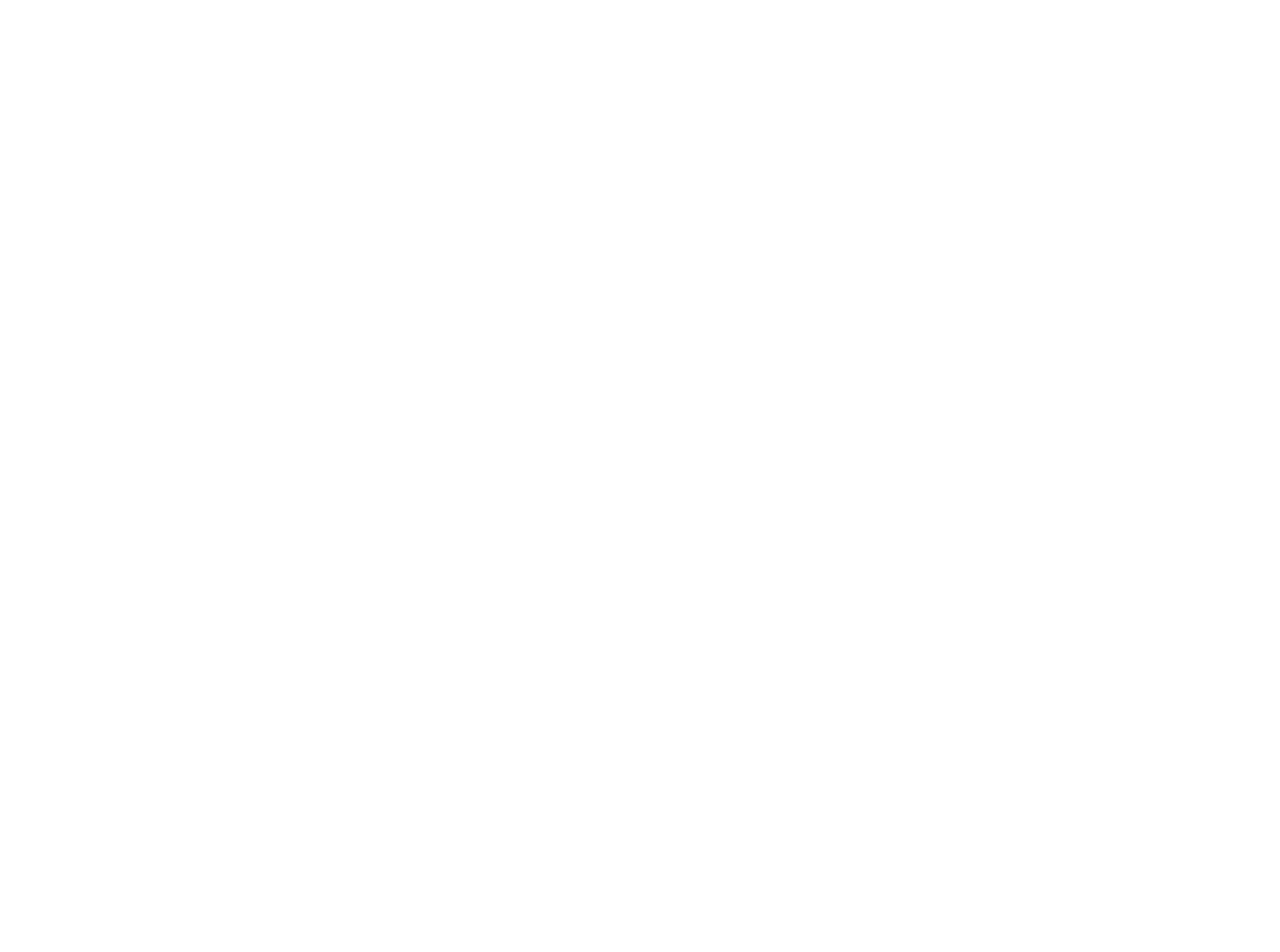
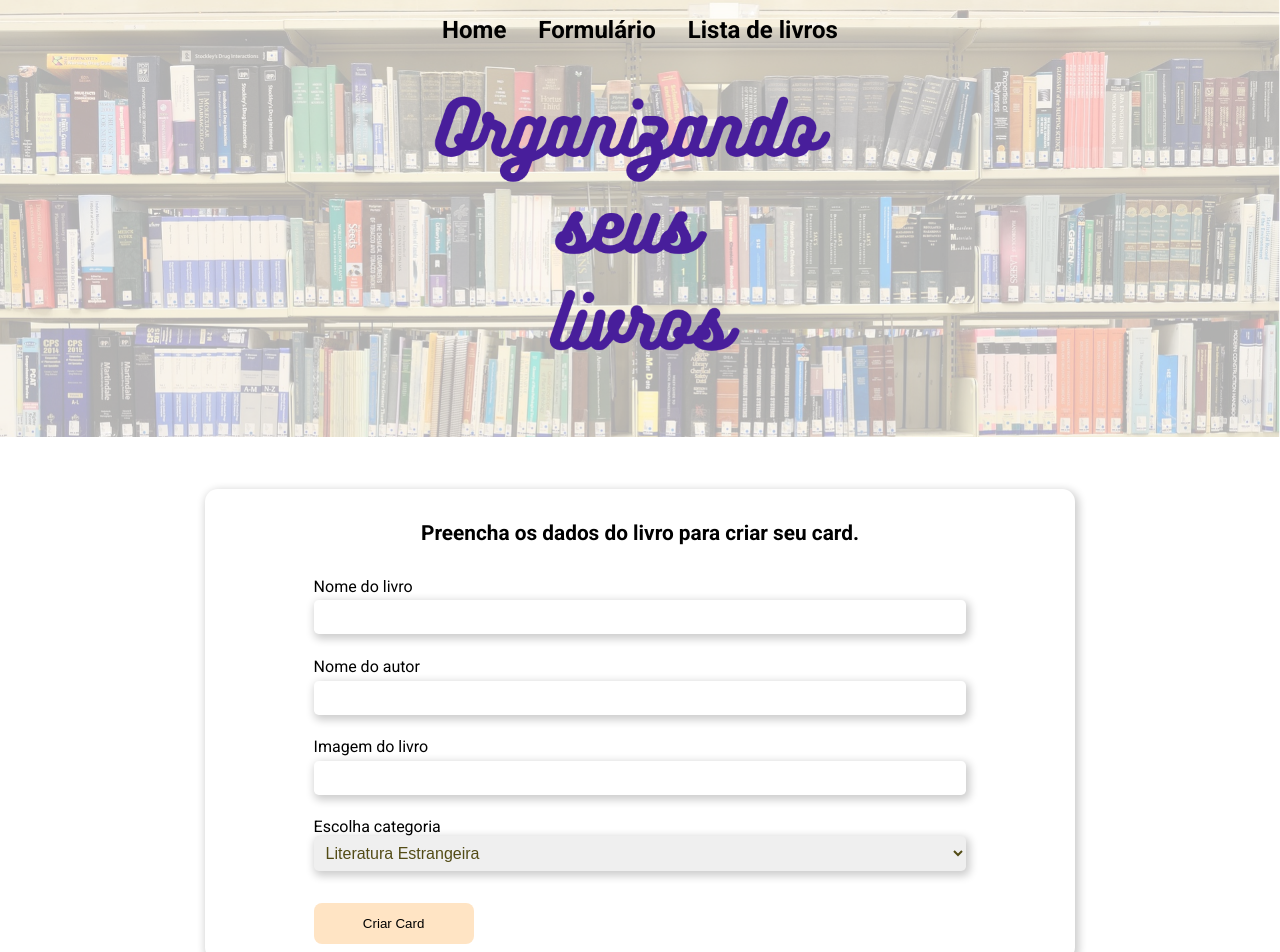
Before and after one commit to tiagobsb84/projeto_organizando_livros, a JavaScript app: page / in a window 1280 px wide. Shown: the top 952 px of the page. Before the commit the page ends 800 px from the top, so only its background shows below. Built offline with nearby package versions, Linux system fonts and the light colour scheme; the HTML template or start-up script is replaced by a standard one.

Commit message:
html e css do formulario finalizado

```diff
--- a/public/index.html
+++ b/public/index.html
@@ -11,6 +11,7 @@
     />
 
     <title>React App</title>
+    <link href="https://fonts.googleapis.com/css2?family=Roboto:wght@400;700;900&display=swap" rel="stylesheet">
   </head>
   <body>
     <noscript>You need to enable JavaScript to run this app.</noscript>
--- a/src/App.js
+++ b/src/App.js
@@ -1,7 +1,13 @@
+import Banner from "./components/Banner";
+import Formulario from "./components/Formulario";
 
 function App() {
   return (
     <div className="App">
+      <>
+        <Banner />
+        <Formulario />
+      </>
 
     </div>
   );
--- /dev/null
+++ b/src/components/Banner/Banner.css
@@ -0,0 +1,30 @@
+.list_books {
+    display: flex;
+    align-items: center;
+    justify-content: center;
+    gap: 2rem;
+
+    list-style: none;
+    padding: 1rem;
+    /*background: beige;*/
+
+    top: 0;
+    position: absolute;
+    width: 100%;
+
+    z-index: 10;
+}
+
+.item-List {
+    font-size: 1.5rem;
+    font-weight: 700;
+}
+
+.bannerPrincipal {
+    max-width: 100vw;
+}
+
+.bannerPrincipal img {
+    width: 100%;
+    max-height: 100vh;
+}
--- /dev/null
+++ b/src/components/Banner/index.js
@@ -0,0 +1,20 @@
+import "./Banner.css";
+
+import ImagemBanner from '../../assets/banner-principal-1.png';
+
+const Banner = () => {
+    return(
+        <div className="bannerPrincipal">
+            <div>
+                <ul className='list_books'>
+                    <li className='item-List'>Home</li>
+                    <li className='item-List'>Formulário</li>
+                    <li className='item-List'>Lista de livros</li>
+                </ul>
+            </div>
+            <img src={ImagemBanner} alt='Imagem do Banner principal' />
+        </div>
+    )
+}
+
+export default Banner;
--- /dev/null
+++ b/src/components/Formulario/Formulario.css
@@ -0,0 +1,78 @@
+.section-form {
+    width: 68%;
+
+    display: flex;
+    align-items: center;
+    justify-content: center;
+    flex-direction: column;
+
+    border: 1px solid black;
+    margin: 3rem auto;
+
+    border: none;
+    box-shadow: 2px 3px 9px 2px rgba(0, 0, 0, 0.2);
+    border-radius: .8rem;
+}
+
+.form {
+    width: 75%;
+}
+
+.title-form {
+    font-size: 1.3rem;
+    padding: 1rem;
+    margin: 1rem 0;
+    text-align: center;
+}
+
+.box-field {
+    margin-bottom: 1.4rem;
+}
+
+.label-form {
+    display: block;
+    margin-bottom: .3rem;
+}
+
+.field-form {
+    width: 100%;
+    padding: 0.5rem;
+
+    font-size: 1rem;
+    color: #534c16;
+
+    border: none;
+    box-shadow: 2px 3px 9px 2px rgba(0, 0, 0, 0.2);
+    border-radius: .3rem;
+
+    outline: none;
+}
+
+.field-form:focus {
+    border: 1px solid bisque;
+}
+
+.field-form-select {
+    margin-bottom: 1rem;
+    cursor: pointer;
+}
+
+.button-form {
+    width: 10rem;
+    margin: 1rem 0;
+    padding: 0.8rem;
+
+    border: none;
+    background: bisque;
+    border-radius: 0.5rem;
+
+    cursor: pointer;
+}
+
+.button-form:hover {
+    background: rgb(224, 201, 172);
+}
+
+.button-form:active {
+    opacity: .5;
+}
--- /dev/null
+++ b/src/components/Formulario/index.js
@@ -0,0 +1,36 @@
+import "./Formulario.css";
+
+const Formulario = () => {
+    return(
+        <section className="section-form">
+            <h1 className="title-form">Preencha os dados do livro para criar seu card.</h1>
+            <form className="form">
+                <div className="box-field">
+                    <label className="label-form">Nome do livro</label>
+                    <input className="field-livro field-form" />
+                </div>
+                <div className="box-field">
+                    <label className="label-form">Nome do autor</label>
+                    <input className="field-autor field-form" />
+                </div>
+                <div className="box-field">
+                    <label className="label-form">Imagem do livro</label>
+                    <input className="field-image field-form" />
+                </div>
+                <div>
+                    <label htmlFor="book" className="box-field">Escolha categoria</label>
+                    <select className="field-form field-form-select" id="book" name="book">
+                        <option>Literatura Estrangeira</option>
+                        <option>Estudos</option>
+                        <option>Literatura Brasileira</option>
+                    </select>
+                </div>
+                <div>
+                    <button className="button-form">Criar Card</button>
+                </div>
+            </form>
+        </section>
+    )
+}
+
+export default Formulario;
--- a/src/index.css
+++ b/src/index.css
@@ -1,13 +1,9 @@
-body {
+* {
   margin: 0;
-  font-family: -apple-system, BlinkMacSystemFont, 'Segoe UI', 'Roboto', 'Oxygen',
-    'Ubuntu', 'Cantarell', 'Fira Sans', 'Droid Sans', 'Helvetica Neue',
-    sans-serif;
-  -webkit-font-smoothing: antialiased;
-  -moz-osx-font-smoothing: grayscale;
+  padding: 0;
+  box-sizing: border-box;
 }
 
-code {
-  font-family: source-code-pro, Menlo, Monaco, Consolas, 'Courier New',
-    monospace;
+body {
+  font-family: 'Roboto', sans-serif;
 }
```
Also changed, not shown: src/assets/banner-principal-1.png (added), 1 other file (tests, documents, lock files or other folders).
